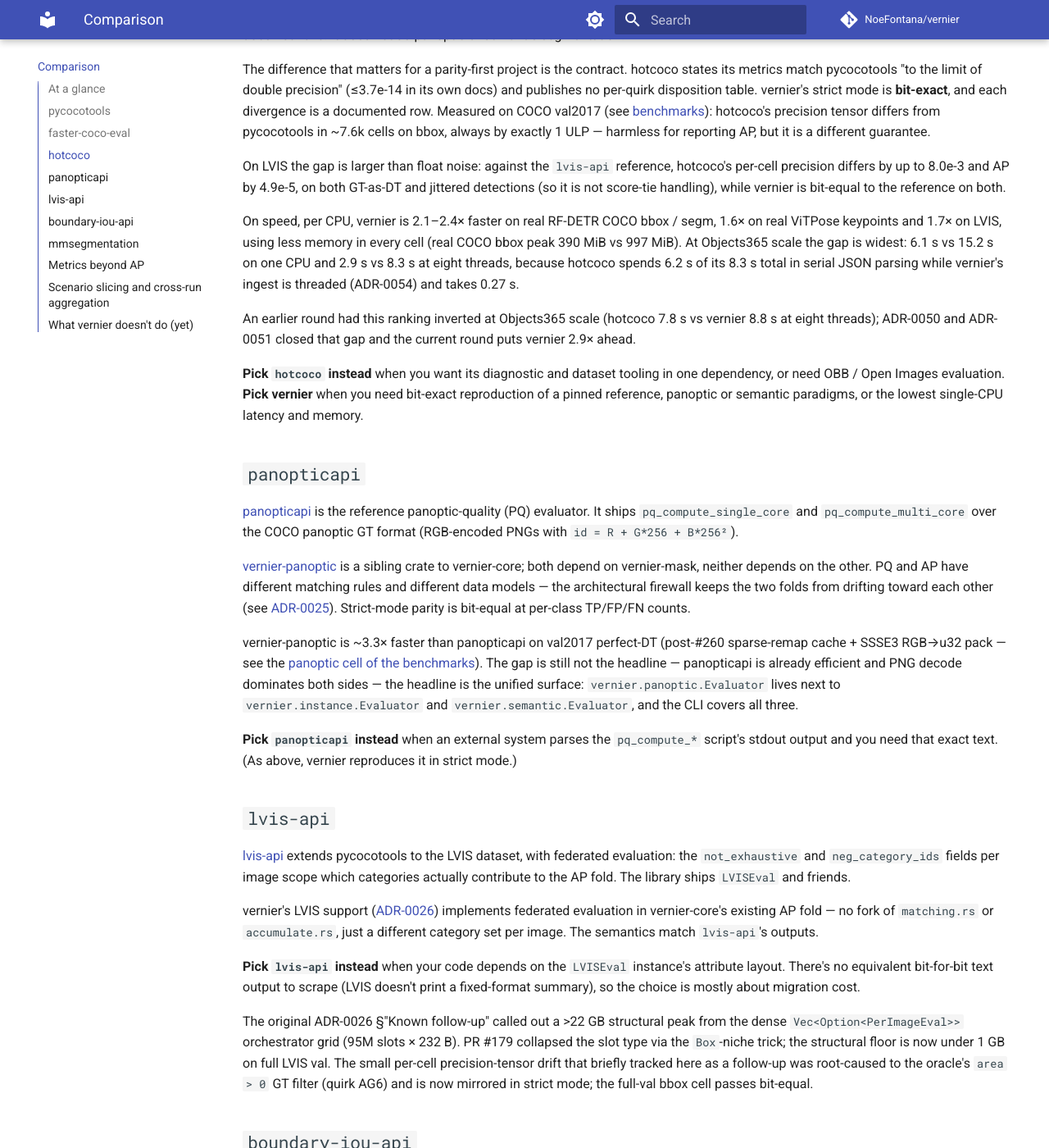
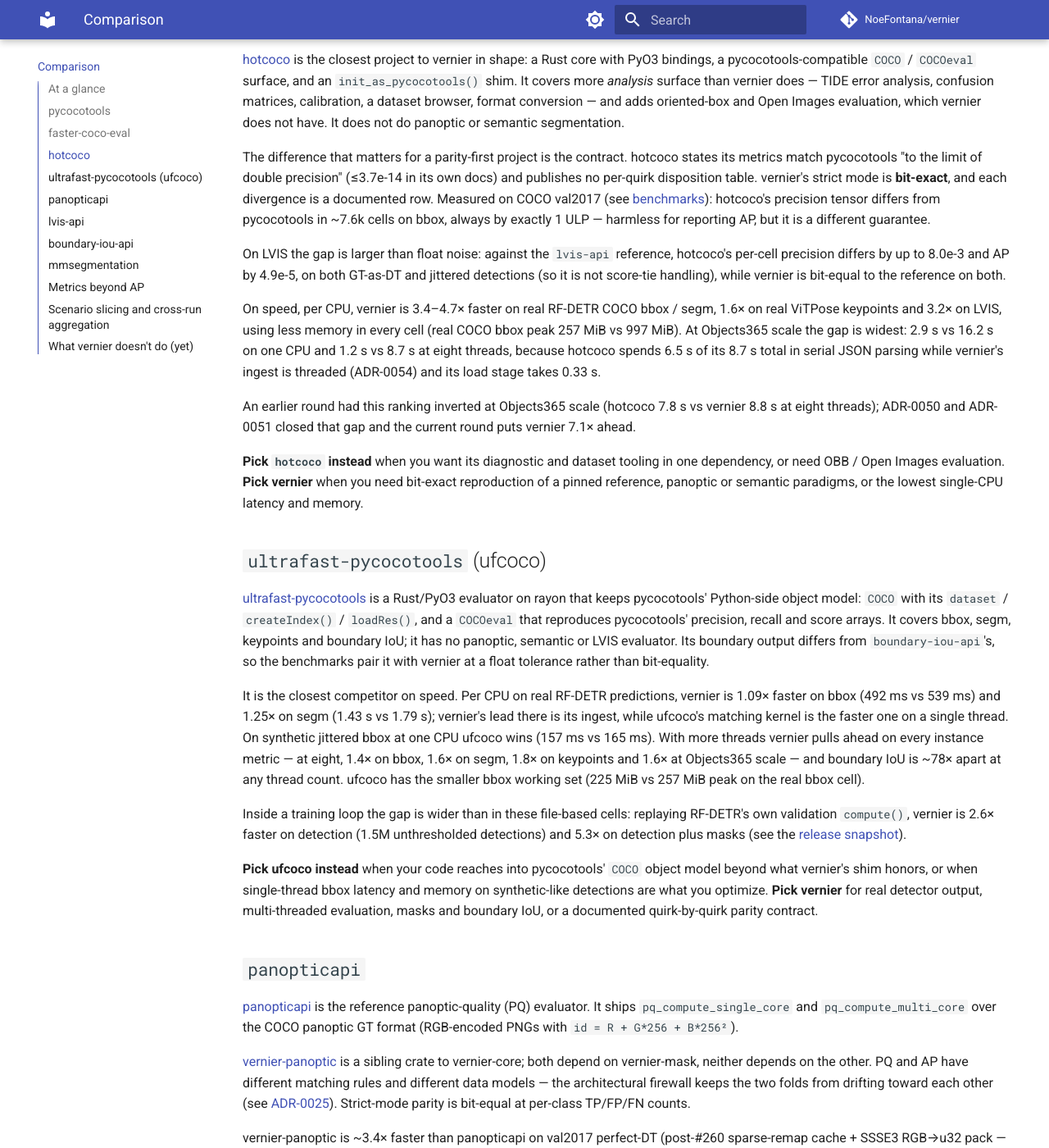
Before and after one commit to NoeFontana/vernier, an MkDocs documentation site: the page built from docs/comparison.md, in a window 1280 px wide and 1400 px high, scrolled down 2288 px. Shown: the whole window at 82% size. Built offline with MkDocs 1.6.1 and Material for MkDocs 9.7.7, drawn with Linux system fonts in a browser that asks for light colours; comment, search, counter and statistics services are not loaded; some of the changed text lies outside the part shown.

Commit message:
docs(bench): refresh published numbers for 0.6.0, with ufcoco as a baseline
Full release-mode round at a79f67e (2026-10-release-0.6.0-round.md), same
host fingerprint as 0.5.5. ultrafast-pycocotools 0.1.14 joins every
instance table, thread column and the Objects365 cell; README and
comparison.md gain a ufcoco column and section, including the one cell it
wins (jittered bbox at one CPU). The snapshot also records a replay of
RF-DETR's own validation compute() against ufcoco.

The bench-env lockfiles are re-locked for the version bump and refreshed
where they still recorded vernier 0.5.1 and the old rfdetr pin.

Claude-Session: https://claude.ai/code/session_014juEyA9LifA7kPk7jbsAcw

```diff
--- a/docs/comparison.md
+++ b/docs/comparison.md
@@ -10,13 +10,14 @@ provide. For mechanical "rewrite my imports" instructions, see the
 
 | Library | Paradigms | Parity contract | Performance vs vernier | When you'd still pick it |
 |---|---|---|---|---|
-| `pycocotools` | instance (bbox / segm / keypoints) | The reference | ~9.5–23.8× slower on real detector output | You need the literal pycocotools printed table for an external system that scrapes it |
-| `faster-coco-eval` | instance (bbox / segm / keypoints / boundary) | "Faster, mostly compatible" — quirks chosen silently | ~4.3–5.7× slower per CPU on real bbox / segm; 17.1× on boundary | You're already running it in production and don't need vernier's auditable parity surface |
-| `hotcoco` | instance (bbox / segm / keypoints / OBB), LVIS, Open Images | "Same numbers to double precision" — no published quirk dispositions | ~2.1–2.4× slower per CPU on real COCO bbox / segm; ~1.7× on LVIS; ~2.9× at Objects365 scale | You want TIDE / confusion matrices / dataset browser in one package and don't need bit-exactness or panoptic / semantic |
-| `panopticapi` | panoptic | The reference | ~3.3× slower on val2017 perfect-DT | You explicitly need the `pq_compute_*` script outputs unchanged |
-| `lvis-api` | LVIS federated | The reference | ~84× slower on full v1 val · 14.8× lower peak RSS on vernier (1.02 GiB vs 15.08 GiB) | Your tooling depends on the `LVISEval` instance attributes |
-| `boundary-iou-api` | boundary IoU only | The reference | ~19.1× slower on val2017 jittered DT | You're running an external evaluation script that loads `boundary_iou.coco_instance_api.COCOeval` by name |
-| `mmsegmentation` | semantic | One of three references vernier targets | ~13.9× slower on val2017 perfect-DT (`mmseg.IoUMetric` only — vernier-semantic vs vendored oracle, ADR-0036) | You need the full `mmseg.evaluation` registry surface (it's a training framework, not just an evaluator) |
+| `pycocotools` | instance (bbox / segm / keypoints) | The reference | ~16–47× slower on real detector output | You need the literal pycocotools printed table for an external system that scrapes it |
+| `faster-coco-eval` | instance (bbox / segm / keypoints / boundary) | "Faster, mostly compatible" — quirks chosen silently | ~7.1–11.2× slower per CPU on real bbox / segm; 19.3× on boundary | You're already running it in production and don't need vernier's auditable parity surface |
+| `hotcoco` | instance (bbox / segm / keypoints / OBB), LVIS, Open Images | "Same numbers to double precision" — no published quirk dispositions | ~3.4–4.7× slower per CPU on real COCO bbox / segm; ~3.2× on LVIS; ~5.5× at Objects365 scale | You want TIDE / confusion matrices / dataset browser in one package and don't need bit-exactness or panoptic / semantic |
+| `ultrafast-pycocotools` (ufcoco) | instance (bbox / segm / keypoints / boundary) | Reproduces pycocotools' evaluator arrays; no published quirk dispositions | ~1.09–1.25× slower per CPU on real COCO bbox / segm, 1.4–1.8× at eight threads; faster on synthetic bbox at one CPU; ~78× on boundary | You want a pycocotools-object-model drop-in with the smallest bbox memory footprint, and measure one-thread bbox latency |
+| `panopticapi` | panoptic | The reference | ~3.4× slower on val2017 perfect-DT | You explicitly need the `pq_compute_*` script outputs unchanged |
+| `lvis-api` | LVIS federated | The reference | ~170× slower on full v1 val · 20× lower peak RSS on vernier (771 MiB vs 15.08 GiB) | Your tooling depends on the `LVISEval` instance attributes |
+| `boundary-iou-api` | boundary IoU only | The reference | ~21.6× slower on val2017 jittered DT | You're running an external evaluation script that loads `boundary_iou.coco_instance_api.COCOeval` by name |
+| `mmsegmentation` | semantic | One of three references vernier targets | ~14.3× slower on val2017 perfect-DT (`mmseg.IoUMetric` only — vernier-semantic vs vendored oracle, ADR-0036) | You need the full `mmseg.evaluation` registry surface (it's a training framework, not just an evaluator) |
 
 Numbers above reference the [benchmarks page](benchmarks.md) and the
 [engineering benchmarking notes](https://github.com/NoeFontana/vernier/tree/main/docs/engineering/benchmarking).
@@ -38,7 +39,7 @@ as either `strict` (bit-equal output) or `corrected` (opt-in opinionated
 fix). The full table lives in
 [`docs/engineering/pycocotools-quirks.md`](https://github.com/NoeFontana/vernier/blob/main/docs/engineering/pycocotools-quirks.md).
 
-vernier is ~9.5–23.8× faster on val2017 on real RF-DETR bbox / segm output
+vernier is ~16–47× faster on val2017 on real RF-DETR bbox / segm output
 and 18.6× on real ViTPose keypoints (see the [benchmarks](benchmarks.md)). The drop-in shim
 ([ADR-0007](https://github.com/NoeFontana/vernier/blob/main/docs/adr/0007-patch-pycocotools-policy.md))
 keeps `from pycocotools.cocoeval import COCOeval` working in existing
@@ -108,21 +109,52 @@ hotcoco's per-cell precision differs by up to 8.0e-3 and AP by 4.9e-5, on both
 GT-as-DT and jittered detections (so it is not score-tie handling), while
 vernier is bit-equal to the reference on both.
 
-On speed, per CPU, vernier is 2.1–2.4× faster on real RF-DETR COCO bbox /
-segm, 1.6× on real ViTPose keypoints and 1.7× on LVIS, using less memory
-in every cell (real COCO bbox peak 390 MiB vs 997 MiB). At Objects365 scale the gap is widest:
-6.1 s vs 15.2 s on one CPU and 2.9 s vs 8.3 s at eight threads, because
-hotcoco spends 6.2 s of its 8.3 s total in serial JSON parsing while
-vernier's ingest is threaded (ADR-0054) and takes 0.27 s.
+On speed, per CPU, vernier is 3.4–4.7× faster on real RF-DETR COCO bbox /
+segm, 1.6× on real ViTPose keypoints and 3.2× on LVIS, using less memory
+in every cell (real COCO bbox peak 257 MiB vs 997 MiB). At Objects365 scale the gap is widest:
+2.9 s vs 16.2 s on one CPU and 1.2 s vs 8.7 s at eight threads, because
+hotcoco spends 6.5 s of its 8.7 s total in serial JSON parsing while
+vernier's ingest is threaded (ADR-0054) and its load stage takes 0.33 s.
 
 An earlier round had this ranking inverted at Objects365 scale
 (hotcoco 7.8 s vs vernier 8.8 s at eight threads); ADR-0050 and
-ADR-0051 closed that gap and the current round puts vernier 2.9× ahead.
+ADR-0051 closed that gap and the current round puts vernier 7.1× ahead.
 
 **Pick `hotcoco` instead** when you want its diagnostic and dataset tooling in
 one dependency, or need OBB / Open Images evaluation. **Pick vernier** when you
 need bit-exact reproduction of a pinned reference, panoptic or semantic
 paradigms, or the lowest single-CPU latency and memory.
+
+## `ultrafast-pycocotools` (ufcoco)
+
+[ultrafast-pycocotools](https://github.com/developer0hye/ultrafast-pycocotools)
+is a Rust/PyO3 evaluator on rayon that keeps pycocotools' Python-side object
+model: `COCO` with its `dataset` / `createIndex()` / `loadRes()`, and a
+`COCOeval` that reproduces pycocotools' precision, recall and score arrays. It
+covers bbox, segm, keypoints and boundary IoU; it has no panoptic, semantic or
+LVIS evaluator. Its boundary output differs from `boundary-iou-api`'s, so the
+benchmarks pair it with vernier at a float tolerance rather than bit-equality.
+
+It is the closest competitor on speed. Per CPU on real RF-DETR predictions,
+vernier is 1.09× faster on bbox (492 ms vs 539 ms) and 1.25× on segm
+(1.43 s vs 1.79 s); vernier's lead there is its ingest, while ufcoco's
+matching kernel is the faster one on a single thread. On synthetic jittered
+bbox at one CPU ufcoco wins (157 ms vs 165 ms). With more threads vernier
+pulls ahead on every instance metric — at eight, 1.4× on bbox, 1.6× on segm,
+1.8× on keypoints and 1.6× at Objects365 scale — and boundary IoU is ~78×
+apart at any thread count. ufcoco has the smaller bbox working set (225 MiB
+vs 257 MiB peak on the real bbox cell).
+
+Inside a training loop the gap is wider than in these file-based cells:
+replaying RF-DETR's own validation `compute()`, vernier is 2.6× faster on
+detection (1.5M unthresholded detections) and 5.3× on detection plus masks
+(see the [release snapshot](https://github.com/NoeFontana/vernier/blob/main/docs/engineering/benchmarking/2026-10-release-0.6.0-round.md)).
+
+**Pick ufcoco instead** when your code reaches into pycocotools' `COCO`
+object model beyond what vernier's shim honors, or when single-thread bbox
+latency and memory on synthetic-like detections are what you optimize.
+**Pick vernier** for real detector output, multi-threaded evaluation,
+masks and boundary IoU, or a documented quirk-by-quirk parity contract.
 
 ## `panopticapi`
 
@@ -139,7 +171,7 @@ toward each other (see
 [ADR-0025](https://github.com/NoeFontana/vernier/blob/main/docs/adr/0025-panoptic-api.md)).
 Strict-mode parity is bit-equal at per-class TP/FP/FN counts.
 
-vernier-panoptic is ~3.3× faster than panopticapi on val2017 perfect-DT
+vernier-panoptic is ~3.4× faster than panopticapi on val2017 perfect-DT
 (post-#260 sparse-remap cache + SSSE3 RGB→u32 pack — see the
 [panoptic cell of the benchmarks](benchmarks.md)). The gap is still
 not the headline — panopticapi is already efficient and PNG decode
```
Also changed, not shown: other parts of docs/comparison.md (+2 -2 lines), README.md (+37 -34 lines), docs/benchmarks.md (+80 -62 lines), docs/engineering/benchmarking/2026-10-release-0.6.0-round.md (added, +165 -0 lines), docs/engineering/benchmarking/README.md (+11 -2 lines), docs/how-to/configure-evaluator.md (+1 -1 lines), docs/migrate/from-faster-coco-eval.md (+4 -4 lines), 3 other files.
